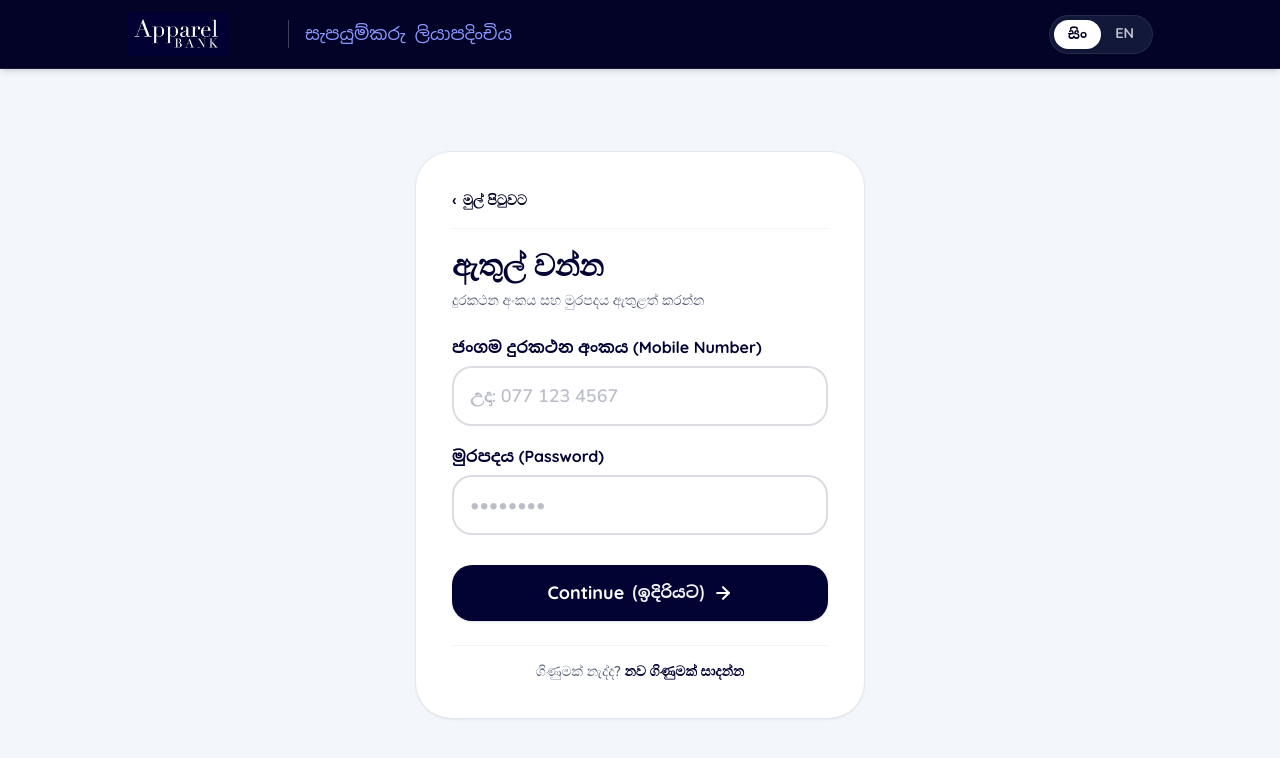
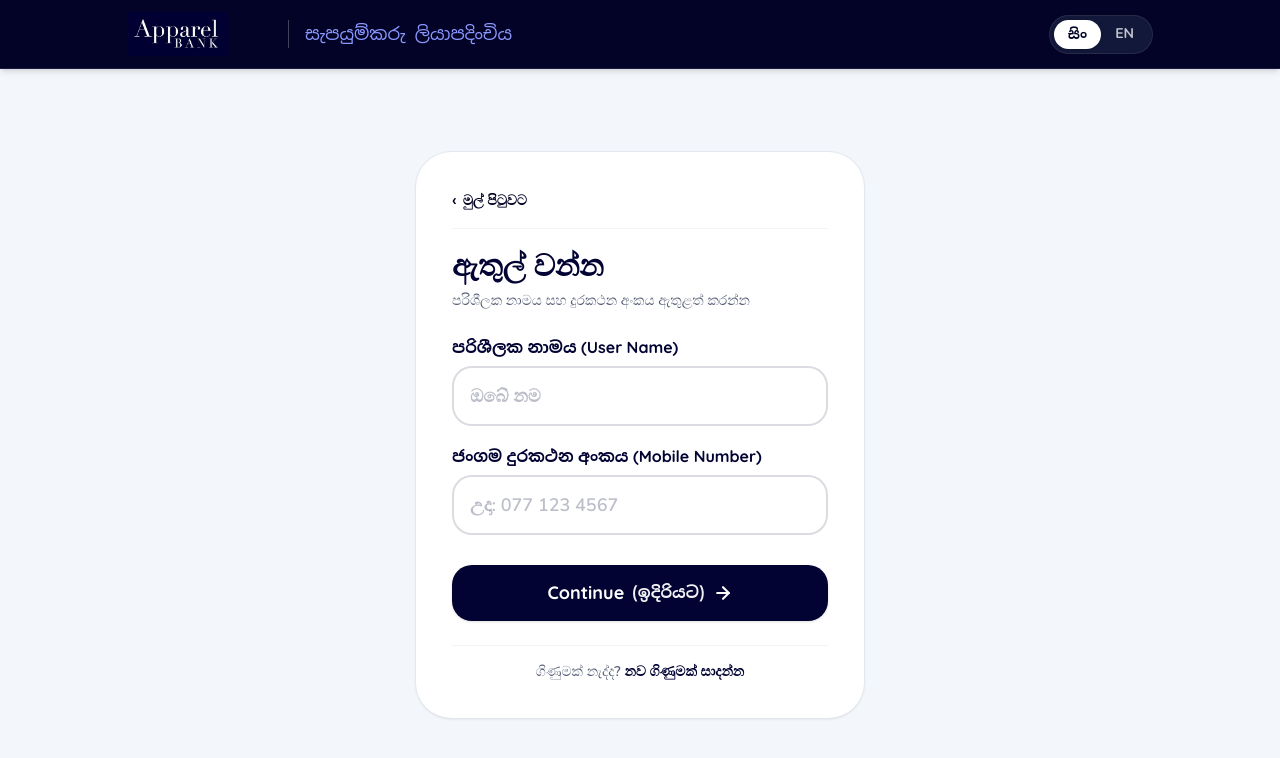
Before and after one commit to ChamudithaShehan/Apparel-Bank-New, a Next.js app: page /signin in a window 1280 px wide. Shown: the top 758 px of the page. Built offline with nearby package versions, Linux system fonts and the light colour scheme.

Commit message:
Update page.tsx

```diff
--- a/src/app/signin/page.tsx
+++ b/src/app/signin/page.tsx
@@ -36,14 +36,30 @@ export default function SignInPage() {
               </h1>
               <p className="mt-1.5 text-sm text-muted-foreground">
                 {isSi
-                  ? "දුරකථන අංකය සහ මුරපදය ඇතුළත් කරන්න"
-                  : "Enter your mobile number and password to sign in"}
+                  ? "පරිශීලක නාමය සහ දුරකථන අංකය ඇතුළත් කරන්න"
+                  : "Enter your user name and mobile number to sign in"}
               </p>
             </div>
 
             {/* Form */}
             <form className="mt-6 flex flex-col gap-4.5" onSubmit={(e) => e.preventDefault()}>
-              {/* Field 1: Phone */}
+              {/* Field 1: User Name */}
+              <div>
+                <label htmlFor="s-username" className="mb-1.5 block cursor-pointer">
+                  <span className="font-display text-base font-bold text-foreground">
+                    {isSi ? "පරිශීලක නාමය (User Name)" : "User Name"}
+                  </span>
+                </label>
+                <input
+                  id="s-username"
+                  type="text"
+                  placeholder={isSi ? "ඔබේ නම" : "Your name"}
+                  autoComplete="username"
+                  className={inputClass}
+                />
+              </div>
+
+              {/* Field 2: Mobile Number */}
               <div>
                 <label htmlFor="s-phone" className="mb-1.5 block cursor-pointer">
                   <span className="font-display text-base font-bold text-foreground">
@@ -56,22 +72,6 @@ export default function SignInPage() {
                   inputMode="tel"
                   placeholder={isSi ? "උදා: 077 123 4567" : "e.g. 077 123 4567"}
                   autoComplete="tel"
-                  className={inputClass}
-                />
-              </div>
-
-              {/* Field 2: Password */}
-              <div>
-                <label htmlFor="s-pass" className="mb-1.5 block cursor-pointer">
-                  <span className="font-display text-base font-bold text-foreground">
-                    {isSi ? "මුරපදය (Password)" : "Password"}
-                  </span>
-                </label>
-                <input
-                  id="s-pass"
-                  type="password"
-                  placeholder="••••••••"
-                  autoComplete="current-password"
                   className={inputClass}
                 />
               </div>
```
